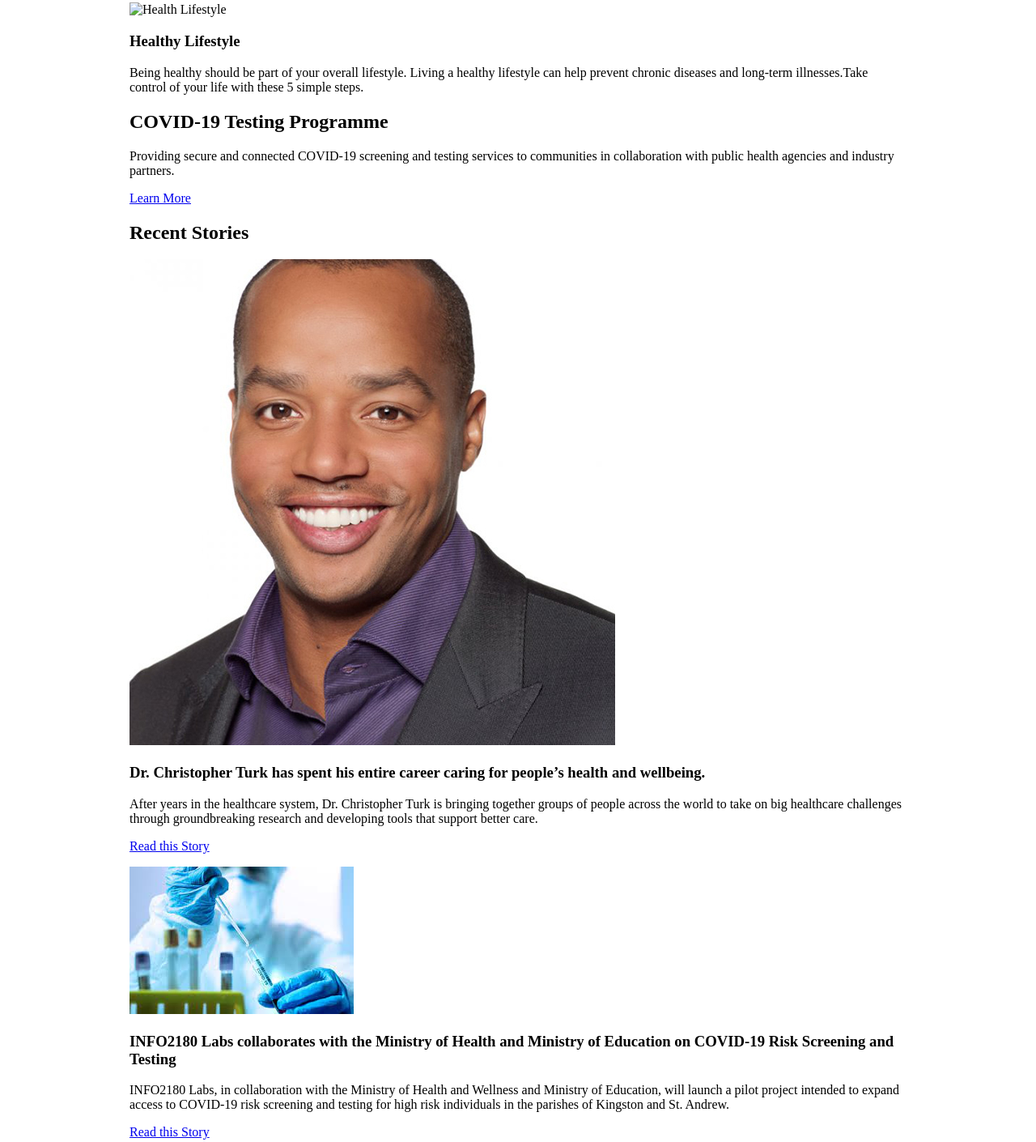
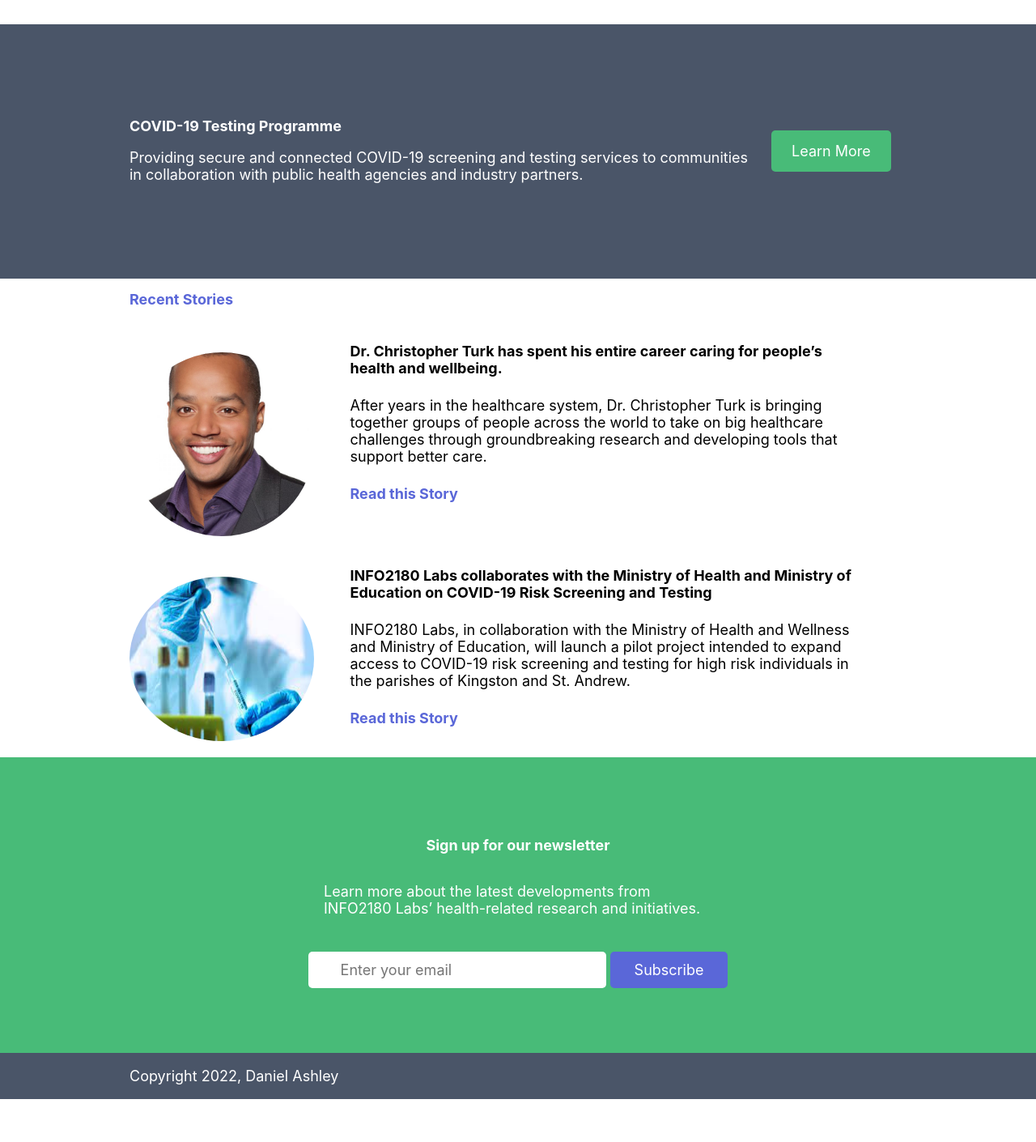
Before and after one commit to DonDaddaAsh/info2180-project1, a plain HTML site: page index.html in a window 1280 px wide. Shown: the part 780-2190 px from the top of the page at 81% size. After the commit the page ends 2137 px from the top, so only its background shows below. Drawn offline with Linux system fonts and the light colour scheme.

Commit message:
styles.css

```diff
--- a/styles.css
+++ b/styles.css
@@ -1,7 +1,20 @@
 /* Add your CSS to this file */
+
+*{
+    font-family: '-apple-system', 'BlinkMacSystemFont', 'Segoe UI', 'Roboto', 'Helvetica Neue', 'Arial', 'Noto Sans', 'sans-serif';
+    font-size: 18px;
+}
+
 body {
     margin: 0;
     font-size: 16px;
+}
+
+header .container {
+    display: flex;
+    align-items: center;
+    justify-content: space-around;
+    background-color: #FFF;
 }
 
 .container {
@@ -9,3 +22,215 @@ body {
     max-width: 960px;
     width: 100%;
 }
+
+header ul {
+    display: flex;
+    justify-content: space-around;
+    align-items: center;
+}
+
+li {
+    list-style-type: none;
+    margin: 0% 2%;
+}
+
+li a {
+    text-decoration: none;
+    color: #6b7280;
+}
+
+li a:hover {
+    color: #5A67D8;
+}
+
+.overview-hero {
+    background-color: #E2E8F0;
+    display: flex;
+    justify-content: center;
+}
+
+.overview-hero .container {
+    grid-column:1 / span 2;
+    margin: 0px;
+}
+
+.overview-hero-image img {
+    max-width: 25%;
+    max-height: 25%;
+    float: left;
+    margin: 50px;
+    border-radius: 5px;
+}
+
+
+
+.newsletter .container {
+    color: white;
+    padding: 80px;
+    display:flex;
+    flex-direction:column;
+    align-items:center;
+}
+
+.newsletter {
+    background-color: #48BB78;
+}
+
+.newsletter form {
+    justify-content: center;
+}
+
+.newsletter .container h3{
+    text-align: center;
+}
+
+.newsletter .container p{
+    width: 50%;
+}
+
+button{
+    background-color: #5a67d8;
+    border: none;
+    color: white;
+    padding: 10px 30px;
+    margin-left: 10px;
+    border-radius: 5px;
+}
+.card img {
+    width: 100%;
+    height: 200px;
+    border-top-left-radius: 5px;
+    border-top-right-radius: 5px;
+}
+
+.overview-hero-text {
+    margin: 50px;
+}
+
+.learn-about h2 {
+    grid-column:1 / span 2;
+    font-size: 24px;
+    color: #48BB78;
+}
+
+.learn-about .container .cards {
+    display: grid;
+    grid-template-columns: 1fr 1fr 1fr;
+}
+
+.card {
+    display: flex;
+    align-items: center;
+    flex-direction: column;
+    margin: 0% 5%;
+    border-style: solid #E2E8F0;
+    border-width: 1px;
+    border-radius: 5px;
+    box-shadow: 1px 1px 7px 1px rgba(179,179,179,0.64);
+    -webkit-box-shadow: 1px 1px 7px 1px rgba(179,179,179,0.64);
+    -moz-box-shadow: 1px 1px 7px 1px rgba(179,179,179,0.64);
+}
+
+.card-body {
+    padding: 0px 10px;
+}
+
+.card-body h3 {
+    color: #48BB78;
+    font-size: 21px;
+}
+
+.testing .container {
+    margin-top: 50px;
+    display: flex;
+    justify-content: space-evenly;
+    align-items: center;
+    padding: 100px 50px;
+    color: white;
+}
+
+.testing {
+    background-color: #4A5568;
+}
+
+.cta {
+    display: flex;
+    flex-direction: row;
+    align-items: center;
+    justify-content: center;
+    background-color: #48BB78;
+    border-radius: 5px;
+    width: 20%;
+    padding: 15px 18px;
+    margin: 0 2%;
+}
+
+.cta a{
+    text-decoration: none;
+    color: #FFF;
+}
+
+article img {
+    max-width: 25%;
+    max-height: 25%;
+    border-radius: 100%;
+    margin-right:45px;
+    margin-top:30px;
+}
+
+article{
+    display:flex;
+    justify-content: space-around;
+    margin-bottom:20px;
+    padding-right:50px;
+}
+
+.stories {
+    padding: 0 40px;
+    justify-items: center;
+}
+
+.stories h2{
+    margin-bottom: 25px;
+    color: #5A67D8;
+}
+
+.stories a {
+    color: #5A67D8;
+    text-decoration: none;
+    font-weight: bold;
+}
+
+.stories h3{
+    margin-bottom: 25px;
+    font-size: 18px;
+}
+
+.stories p {
+    margin-top: 25px;
+}
+form {
+    display: flex;
+    margin-top: 25px;
+}
+
+form button{
+    margin-left:5px;
+}
+
+footer .container{
+    display:flex;
+    align-items: center;
+    color:white;
+}
+
+footer {
+    background-color: #4a5568;
+}
+
+input[type=email] {
+    padding:12px 40px;
+    box-sizing: border-box;
+    border:none;
+    border-radius: 5px;
+}
```
